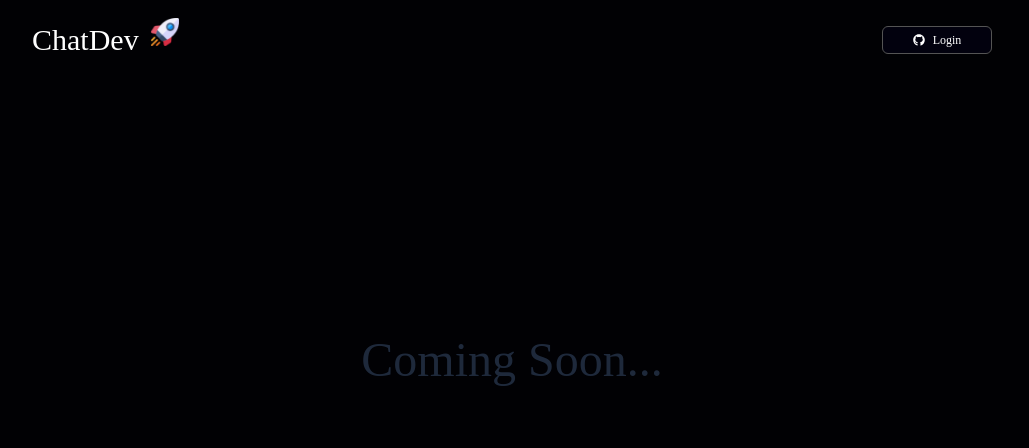
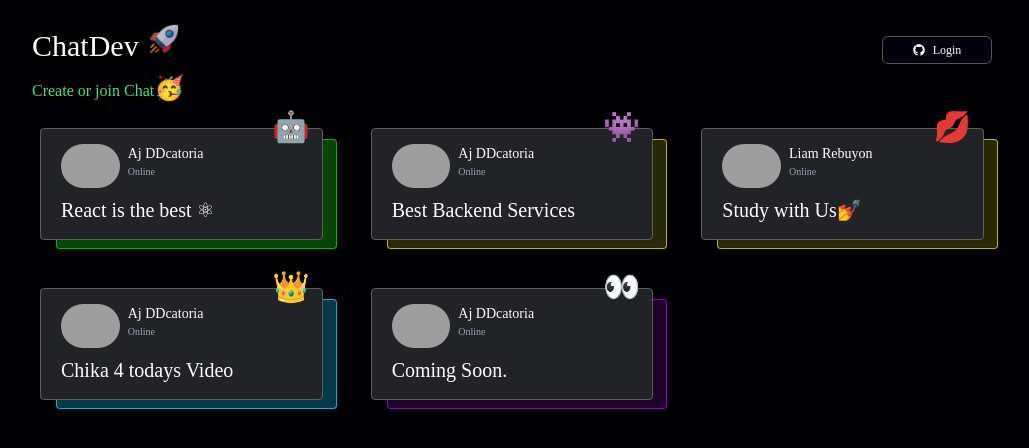
Before and after one commit to AjDDcatoria/ConvoSpace, a React (Vite) app: page / in a window 1280 px wide. Shown: the top 448 px of the page, without its empty margins (128-1157 px from the left). Built offline with nearby package versions, Linux system fonts and the light colour scheme; no server answers; grey boxes are pictures that could not be loaded.

Commit message:
added dummy data

```diff
--- /dev/null
+++ b/public/data.json
@@ -0,0 +1,54 @@
+{
+  "groupChat": [
+    {
+      "chat": {
+        "title": "React is the best ⚛",
+        "user": "Aj DDcatoria",
+        "avatar": "https://avatars.githubusercontent.com/u/108705731?v=4",
+        "description": null,
+        "icon": "🤖",
+        "theme": "theme-green"
+      }
+    },
+    {
+      "chat": {
+        "title": "Best Backend Services",
+        "user": "Aj DDcatoria",
+        "avatar": "https://avatars.githubusercontent.com/u/108705731?v=4",
+        "description": null,
+        "icon": "👾",
+        "theme": "theme-yellow"
+      }
+    },
+    {
+      "chat": {
+        "title": "Study with Us💅",
+        "user": "Liam Rebuyon",
+        "avatar": "https://lh3.googleusercontent.com/a/ACg8ocLJDIKTc1eDXfQ5OWlDKdt-3-5n5m348nNKU6JtCz6bnvFWObzX=s96-c",
+        "description": null,
+        "icon": "💋",
+        "theme": "theme-yellow"
+      }
+    },
+    {
+      "chat": {
+        "title": "Chika 4 todays Video",
+        "user": "Aj DDcatoria",
+        "avatar": "https://avatars.githubusercontent.com/u/108705731?v=4",
+        "description": null,
+        "icon": "👑",
+        "theme": "theme-blue"
+      }
+    },
+    {
+      "chat": {
+        "title": "Coming Soon.",
+        "user": "Aj DDcatoria",
+        "avatar": "https://avatars.githubusercontent.com/u/108705731?v=4",
+        "description": null,
+        "icon": "👀",
+        "theme": "theme-violet"
+      }
+    }
+  ]
+}
--- a/src/components/Header.jsx
+++ b/src/components/Header.jsx
@@ -21,6 +21,7 @@ function Header() {
 
       setUser(currentUser?.session?.user);
       setAvatarLink(currentUser?.session?.user?.user_metadata?.avatar_url);
+      supabase.auth.initialize(currentUser);
       supabase.auth.onAuthStateChange((event, currentUser) => {
         switch (event) {
           case "INITIAL_SESSION":
@@ -63,10 +64,17 @@ function Header() {
   };
 
   return (
-    <header className="h-[80px] flex items-center justify-between pl-5 pr-5 max-w-[1000px] w-full">
-      <div className="flex gap-2">
-        <h1 className="text-3xl">ChatDev</h1>
-        <img src={Rocket} alt={Rocket} className="h-7 rocket" />
+    <header className="h-[100px] flex items-center  justify-between pl-5 pr-5 max-w-[1000px] w-full">
+      <div className="flex gap-2 flex-col mt-8 text-wrap">
+        <div className="flex gap-2">
+          <h1 className="text-3xl">ChatDev</h1>
+          <img src={Rocket} alt={Rocket} className="h-7 rocket" />
+        </div>
+        <div>
+          <p className="text-green-400">
+            Create or join Chat<span className="text-2xl">🥳</span>
+          </p>
+        </div>
       </div>
       {user ? (
         <div className="relative">
--- a/src/index.css
+++ b/src/index.css
@@ -4,6 +4,14 @@
 
 :root {
   --btncolor: #02010e;
+  --yellow-bg: rgba(255, 255, 0, 0.156);
+  --yellow-br: rgba(255, 255, 0, 0.67);
+  --violet-bg: rgba(75, 6, 98, 0.409);
+  --violet-br: rgba(185, 3, 246, 0.815);
+  --green-bg: rgba(7, 72, 6, 0.946);
+  --green-br: rgba(15, 238, 11, 0.672);
+  --blue-bg: rgba(10, 120, 142, 0.486);
+  --blue-br: rgba(8, 188, 224, 0.946);
 }
 
 * {
@@ -24,3 +32,89 @@ div#root {
   flex-direction: column;
   align-items: center;
 }
+
+.grid {
+  display: grid;
+  gap: 3rem;
+  grid-template-columns: repeat(auto-fit, minmax(270px, 1fr));
+}
+
+.grid > a {
+  height: fit-content;
+  padding: 15px 20px;
+  width: 100%;
+  background-color: rgb(34, 35, 38);
+  border: 1px solid rgb(95, 95, 95);
+  top: 0;
+  right: 0;
+  transition: all 0.3s ease;
+}
+
+.grid > a p.created {
+  font-size: 10px;
+}
+
+.grid > a:hover {
+  top: 10px;
+  right: -13px;
+}
+
+.grid > a:hover:before {
+  top: 0;
+  left: 0px;
+}
+
+.grid > a:before {
+  content: "";
+  height: 100%;
+  width: 100%;
+  position: absolute;
+  z-index: -1;
+  top: 10px;
+  left: 15px;
+  transition: all 0.3s ease;
+}
+
+img.theme-yellow {
+  border: 2px solid var(--yellow-br);
+}
+.theme-yellow:hover {
+  border: 1px solid var(--yellow-br);
+}
+.theme-yellow::before {
+  background-color: var(--yellow-bg);
+  border: 1px solid var(--yellow-br);
+}
+
+img.theme-blue {
+  border: 2px solid var(--blue-br);
+}
+.theme-blue:hover {
+  border: 1px solid var(--blue-br);
+}
+.theme-blue::before {
+  background-color: var(--blue-bg);
+  border: 1px solid var(--blue-br);
+}
+
+img.theme-violet {
+  border: 2px solid var(--violet-br);
+}
+.theme-violet:hover {
+  border: 1px solid var(--violet-br);
+}
+.theme-violet::before {
+  background-color: var(--violet-bg);
+  border: 1px solid var(--violet-br);
+}
+
+img.theme-green {
+  border: 2px solid var(--green-br);
+}
+.theme-green:hover {
+  border: 1px solid var(--green-br);
+}
+.theme-green::before {
+  background-color: var(--green-bg);
+  border: 1px solid var(--green-br);
+}
--- a/src/pages/Groups.jsx
+++ b/src/pages/Groups.jsx
@@ -1,10 +1,46 @@
-import React from "react";
+import React, { useEffect, useState } from "react";
 
 function Groups() {
+  const [groupChat, setGroupChat] = useState([]);
+
+  useEffect(() => {
+    fetch("/data.json")
+      .then((response) => {
+        if (!response.ok) {
+          throw new Error("Network response was not ok");
+        }
+        return response.json();
+      })
+      .then((data) => {
+        setGroupChat(data.groupChat);
+      })
+      .catch((error) => console.error("Error fetching the JSON data:", error));
+  }, []);
+
   return (
-    <div className="h-[70vh] max-w-[1000px] w-full flex items-center justify-center">
-      <span className="text-5xl text-slate-800">Coming Soon...</span>
-    </div>
+    <section className="max-w-[1000px] w-full grid p-7">
+      {groupChat.map((item, index) => (
+        <a
+          href="/#"
+          key={index}
+          className={`${item.chat.theme} bg-gray-900 flex flex-col gap-2 relative cursor-pointer rounded before:rounded`}
+        >
+          <div className="flex gap-2">
+            <span className="absolute right-3 top-[-20px] text-3xl">
+              {item.chat.icon}
+            </span>
+            <img src={item.chat.avatar} className="h-11 rounded-full" />
+            <div>
+              <p className="text-sm">{item.chat.user}</p>
+              <p className="created text-slate-400">Online</p>
+            </div>
+          </div>
+          <div>
+            <p className="text-xl">{item.chat.title}</p>
+          </div>
+        </a>
+      ))}
+    </section>
   );
 }
 
```
